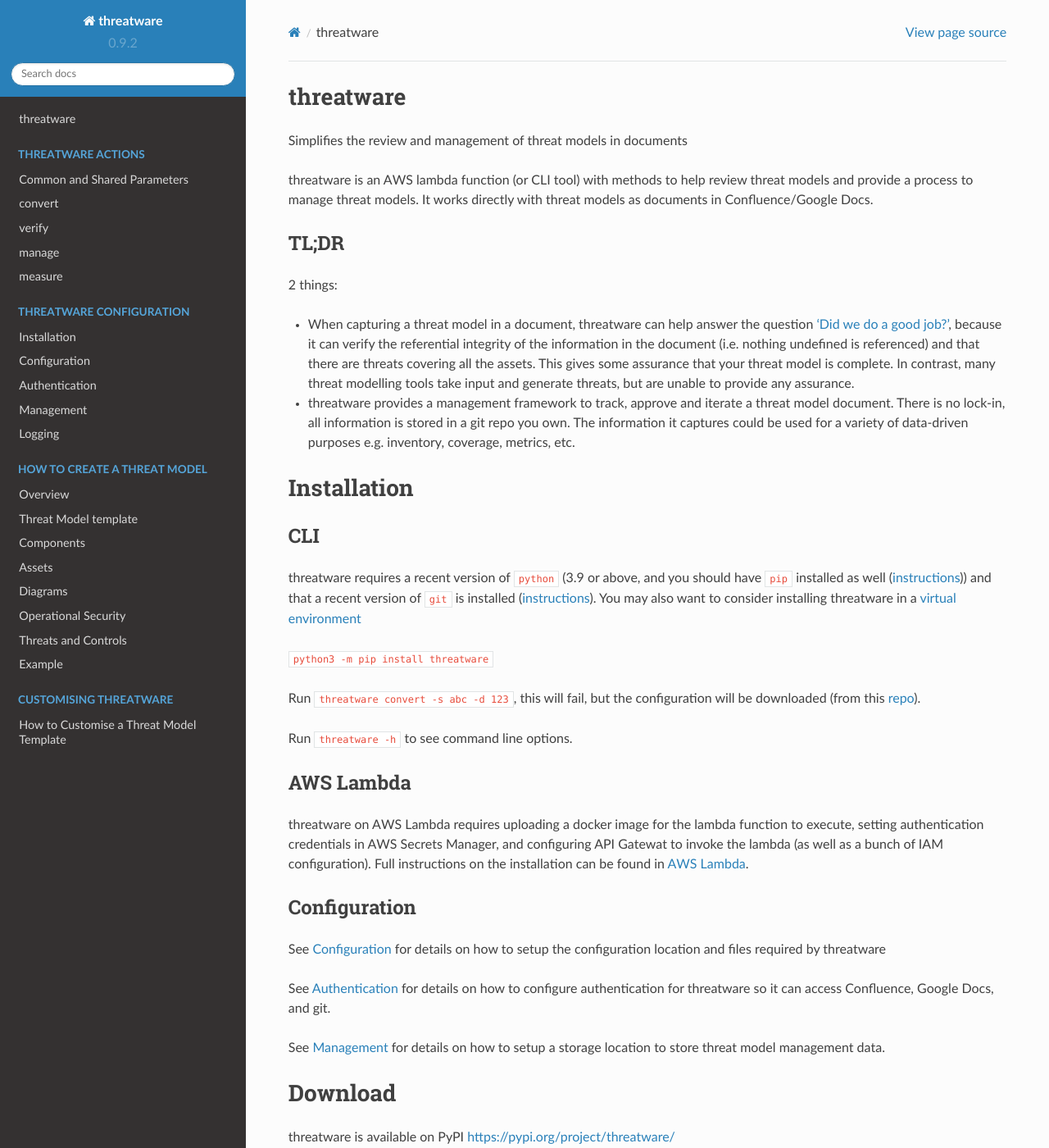
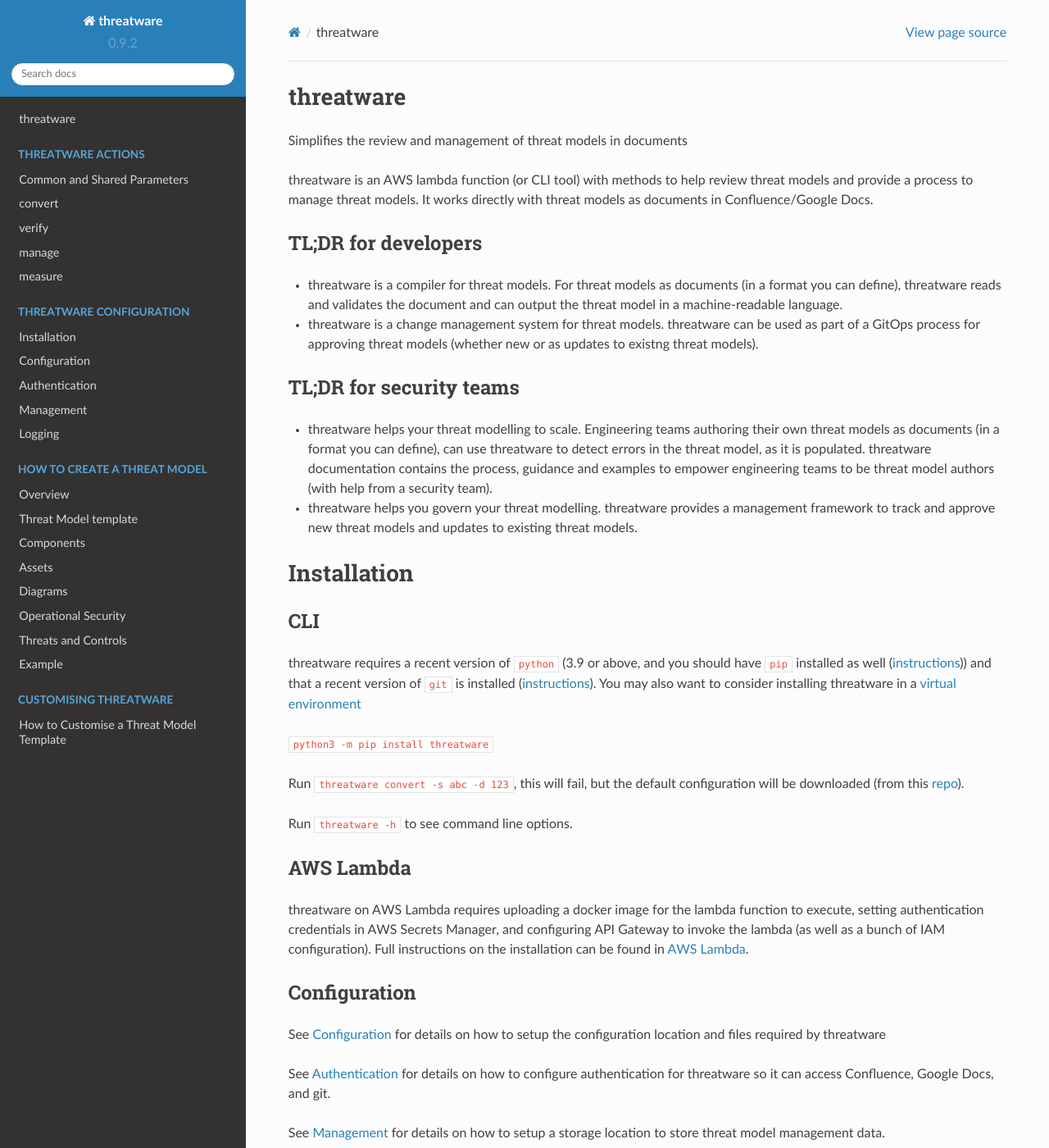
Before and after one commit to samadhicsec/threatware-docs, a Sphinx documentation site: the page built from docs/source/threatware.md, in a window 1280 px wide and 1400 px high. Shown: the whole window at 82% size. Built offline with Sphinx 7.4.7 and the Read the Docs theme 2.0.0, drawn with Linux system fonts in a browser that asks for light colours; some of the changed text lies outside the part shown.

Commit message:
Updated docs

```diff
--- a/docs/source/threatware.md
+++ b/docs/source/threatware.md
@@ -3,10 +3,13 @@
 
 threatware is an AWS lambda function (or CLI tool) with methods to help review threat models and provide a process to manage threat models.  It works directly with threat models as documents in Confluence/Google Docs.
 
-## TL;DR
-2 things:
-- When capturing a threat model in a document, threatware can help answer the question ['Did we do a good job?'](https://github.com/adamshostack/4QuestionFrame), because it can verify the referential integrity of the information in the document (i.e. nothing undefined is referenced) and that there are threats covering all the assets.  This gives some assurance that your threat model is complete.  In contrast, many threat modelling tools take input and generate threats, but are unable to provide any assurance.
-- threatware provides a management framework to track, approve and iterate a threat model document.  There is no lock-in, all information is stored in a git repo you own.  The information it captures could be used for a variety of data-driven purposes e.g. inventory, coverage, metrics, etc.
+## TL;DR for developers
+- threatware is a compiler for threat models.  For threat models as documents (in a format you can define), threatware reads and validates the document and can output the threat model in a machine-readable language.
+- threatware is a change management system for threat models.  threatware can be used as part of a GitOps process for approving threat models (whether new or as updates to existng threat models).
+
+## TL;DR for security teams
+- threatware helps your threat modelling to scale.  Engineering teams authoring their own threat models as documents (in a format you can define), can use threatware to detect errors in the threat model, as it is populated.  threatware documentation contains the process, guidance and examples to empower engineering teams to be threat model authors (with help from a security team).
+- threatware helps you govern your threat modelling.  threatware provides a management framework to track and approve new threat models and updates to existing threat models.
 
 # Installation
 
@@ -16,13 +19,13 @@
 
 `python3 -m pip install threatware`
 
-Run `threatware convert -s abc -d 123`, this will fail, but the configuration will be downloaded (from this [repo](https://github.com/samadhicsec/threatware-config)).
+Run `threatware convert -s abc -d 123`, this will fail, but the default configuration will be downloaded (from this [repo](https://github.com/samadhicsec/threatware-config)).
 
 Run `threatware -h` to see command line options.
 
 ## AWS Lambda
 
-threatware on AWS Lambda requires uploading a docker image for the lambda function to execute, setting authentication credentials in AWS Secrets Manager, and configuring API Gatewat to invoke the lambda (as well as a bunch of IAM configuration).  Full instructions on the installation can be found in [](./configure/installation.md#aws-lambda).
+threatware on AWS Lambda requires uploading a docker image for the lambda function to execute, setting authentication credentials in AWS Secrets Manager, and configuring API Gateway to invoke the lambda (as well as a bunch of IAM configuration).  Full instructions on the installation can be found in [](./configure/installation.md#aws-lambda).
 
 ## Configuration
 
@@ -53,9 +56,9 @@
 ### Beginners
 
 - threatware provides a [Threat Modelling template](./create/template.md) that works out of the box.  The template is available as either a Confluence page or a Google Doc. (no tool lock-in)
-- threatware documentation includes detailed instructions on how to populate the template, aimed at developers, not threat modelling experts. (scalable)
-- threatware can verify the populated Threat Model template and report back on errors and missing threats. (automation)
-- threatware can help define a management process for threat models by storing versioned: status, metadata and a model of your Threat Model document in a git repo of your choice. (auditors love this)
+- threatware [documentation](./create/overview.md) includes detailed instructions on how to populate the template, aimed at developers, not threat modelling experts. (scalable)
+- threatware can [verify](./actions/verify.md) the populated Threat Model template and report back on errors and missing threats. (automation)
+- threatware can help define a [management](./configure/management.md) process for threat models by storing versioned: status, metadata and a model of your Threat Model document in a git repo of your choice. (auditors love this)
 
 ### Intermediates
 
@@ -77,7 +80,7 @@
 
 1. Make a copy of the threat model template available somewhere in your orgnisation i.e. copy the default template somewhere local to your organisation
 2. When you need to create a threat model, make a copy of your local threat model template.  This will be the document you edit.
-3. Identify the people who need to populate the template (i.e. system owners/experts) and point them at the documentation and how to invoke threatware `verify`
+3. Identify the people who need to populate the template (i.e. system owners/experts) and point them at the [documentation](./create/overview.md) and how to invoke threatware `verify`
 4. Have sessions to begin populating the threat model.  Use threatware `verify` to make sure no information is missing (look for `reference-validation` errors first).  You'll like need 3-5 sessions, including off-line time spent populating.
 5. Use threatware `verify` to make sure your have threats covering all your assets (look for `coverage-validation` errors)
 6. Once threatware `verify` returns no errors, sense check the threat model for completness
```
